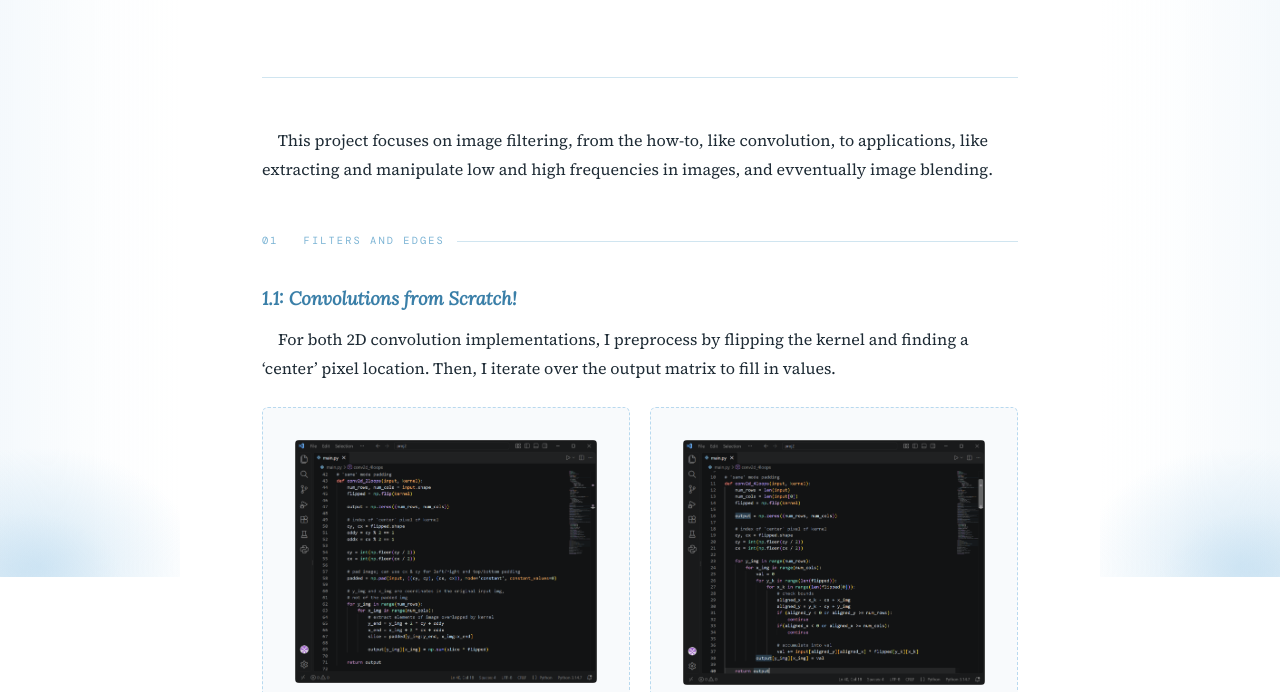
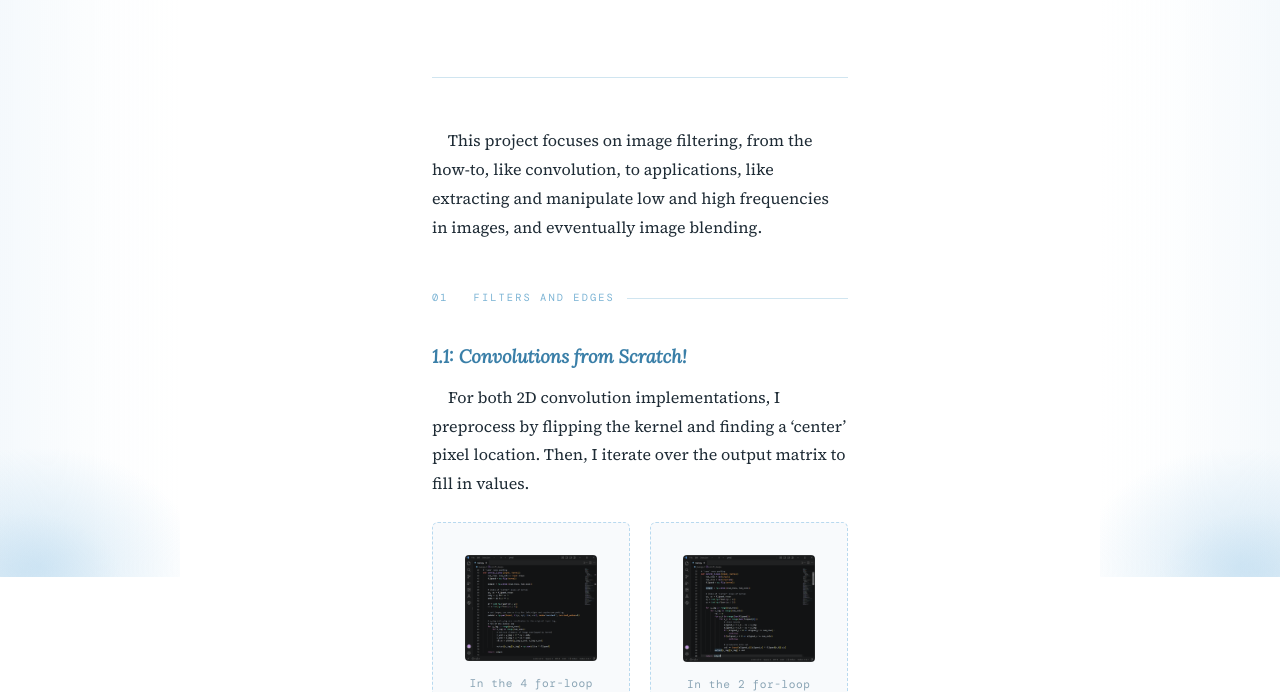
Before and after one commit to vlissomar/vlissomar.github.io, a plain HTML site: page proj2/index.html in a window 1280 px wide. Shown: the part 223-915 px from the top of the page. Drawn offline with nearby package versions, Linux system fonts and the light colour scheme; some packages are replaced by stand-ins of ours.

Commit message:
Update index.html

```diff
--- a/proj2/index.html
+++ b/proj2/index.html
@@ -68,7 +68,7 @@
         .page {
             position: relative;
             z-index: 1;
-            max-width: 820px;
+            max-width: 30em;
             margin: 0 auto;
             padding: 0 2rem;
         }
```
